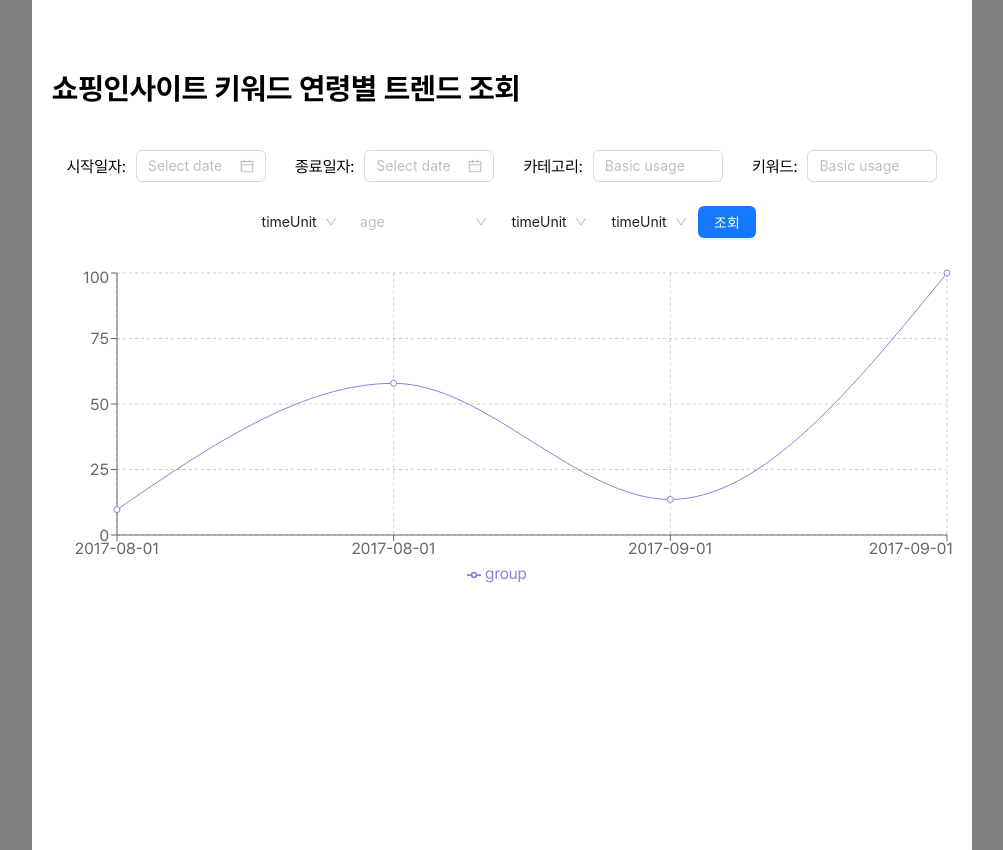
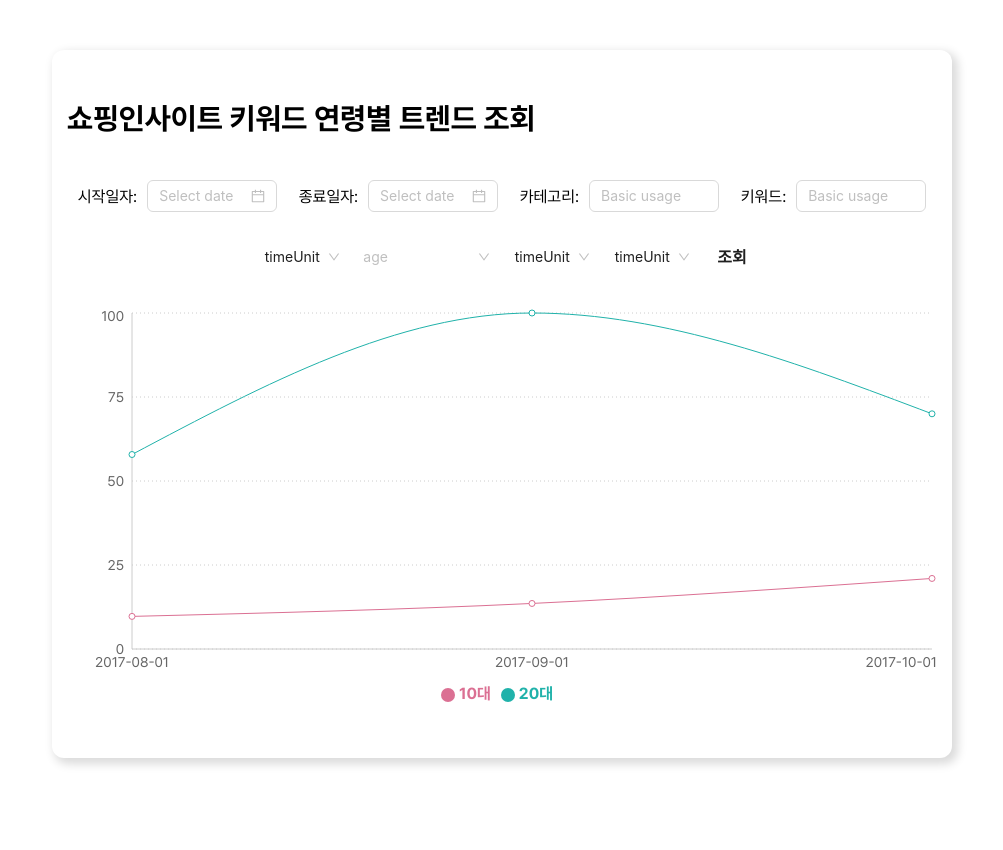
Before and after one commit to SAEMMM/TechLabs-AI_coding-test, a React (Create React App) app: page / in a window 1280 px wide. Shown: the whole page, without its empty margins (138-1141 px from the left). Built offline with nearby package versions, Linux system fonts and the light colour scheme.

Commit message:
[Design] 2차 퍼블리싱 완료(그래프)

```diff
--- a/src/components/elements/Chart.tsx
+++ b/src/components/elements/Chart.tsx
@@ -1,4 +1,6 @@
 import React from "react";
+import styled from "styled-components";
+
 import {
   CartesianGrid,
   Legend,
@@ -59,30 +61,90 @@ function Chart() {
               group: "20",
               ratio: 100,
             },
+            {
+              period: "2017-10-01",
+              group: "10",
+              ratio: 21,
+            },
+            {
+              period: "2017-10-01",
+              group: "20",
+              ratio: 70,
+            },
           ],
         },
       ],
     },
   ];
 
-  const colors = ["#8884d8", "#82ca9d"];
+  const returnData = data[0].results[0].data;
+
+  const periods = [...new Set(returnData.map((item) => item.period))];
+  const groups = [...new Set(returnData.map((item) => item.group))];
+
+  const colors = [
+    "#DB7093",
+    "#20B2AA",
+    "#7B68EE",
+    "#DB7093",
+    "#A0522D",
+    "#4682B4",
+  ];
+
+  // 날짜(period)별 각 연령대(group)의 ratio
+  const updatedData = periods.map((period) => {
+    const periodData = returnData.filter((item) => item.period === period);
+    const groupData: { [group: string]: number } = {};
+    groups.forEach((group) => {
+      const matchingItem = periodData.find((item) => item.group === group);
+      if (matchingItem) {
+        groupData[group] = matchingItem.ratio;
+      } else {
+        groupData[group] = 0; // 데이터가 없는 경우에는 0으로
+      }
+    });
+    return { period, ...groupData };
+  });
+
+  // 그룹별 선 그래프를 생성
+  const lines = groups.map((group, index) => (
+    <Line
+      key={group}
+      dataKey={group}
+      type="monotone"
+      name={`${group}대`}
+      stroke={colors[index % colors.length]}
+    />
+  ));
 
   return (
-    <ResponsiveContainer width="100%" height="40%">
-      <LineChart data={data[0].results[0].data}>
-        <CartesianGrid strokeDasharray="3 3" />
-        <XAxis dataKey="period" />
-        <YAxis dataKey="ratio" />
-        <Legend />
-        <Line
-          type="monotone"
-          dataKey="ratio"
-          name="group"
-          stroke={colors[0]}
-        />
-      </LineChart>
-    </ResponsiveContainer>
+    <ChartBackground>
+      <ResponsiveContainer width="100%" height={400}>
+        <LineChart data={updatedData}>
+          <CartesianGrid vertical={false} stroke="#ccc" strokeDasharray="1 3" />
+          <XAxis
+            dataKey="period"
+            tickLine={false}
+            tick={{ fontSize: 14 }}
+            axisLine={{ stroke: "#ccc" }}
+          />
+          <YAxis
+            tickLine={false}
+            tick={{ fontSize: 14 }}
+            axisLine={{ stroke: "#ccc" }}
+            domain={[0, "dataMax"]}
+          />
+          <Legend wrapperStyle={{ fontWeight: "bold" }} iconType="circle" />
+          {lines}
+        </LineChart>
+      </ResponsiveContainer>
+    </ChartBackground>
   );
 }
 
 export default Chart;
+
+const ChartBackground = styled.div`
+  display: flex;
+  justify-content: center;
+`;
--- a/src/components/pages/Main.tsx
+++ b/src/components/pages/Main.tsx
@@ -4,13 +4,14 @@ import Calendar from "../elements/Calendar";
 import Inputs from "../elements/Inputs";
 import Selects from "../elements/Selects";
 import MultiSelects from "../elements/MultiSelects";
-import { Button } from 'antd';
+import { Button } from "antd";
 import Chart from "../elements/Chart";
 
 function Main() {
   return (
     <Layout>
       <Container>
+        <BackgroundShadow>
           <h1>쇼핑인사이트 키워드 연령별 트렌드 조회</h1>
 
           <InputContainer>
@@ -33,10 +34,11 @@ function Main() {
             <MultiSelects />
             <Selects />
             <Selects />
-            <Button type="primary">조회</Button>
+            <StyledBtn type="text">조회</StyledBtn>
           </SelectContainer>
 
           <Chart />
+        </BackgroundShadow>
       </Container>
     </Layout>
   );
@@ -51,7 +53,6 @@ const flexRow = css`
 
 const Layout = styled.div`
   width: 100%;
-  background-color: gray;
 `;
 
 const Container = styled.div`
@@ -60,6 +61,13 @@ const Container = styled.div`
   margin: 0 auto;
   background-color: white;
   padding: 50px 20px 0px 20px;
+`;
+
+const BackgroundShadow = styled.div`
+  padding: 30px 15px 50px 15px;
+  background-color: white;
+  border-radius: 12px;
+  box-shadow: 4px 4px 10px 2px #dbdbdb;
 `;
 
 const InputContainer = styled.div`
@@ -76,9 +84,17 @@ const InputBox = styled.div`
 const InputLabel = styled.p`
   margin-right: 10px;
 `;
+
 const SelectContainer = styled.div`
   width: 100%;
+  padding: 5px;
   justify-content: center;
   ${flexRow};
   margin-bottom: 30px;
 `;
+
+const StyledBtn = styled(Button)`
+  font-weight: 700;
+  font-size: 16px;
+  line-height: 20px;
+`;
```
Lines whose indentation alone changed are shown as unchanged.
